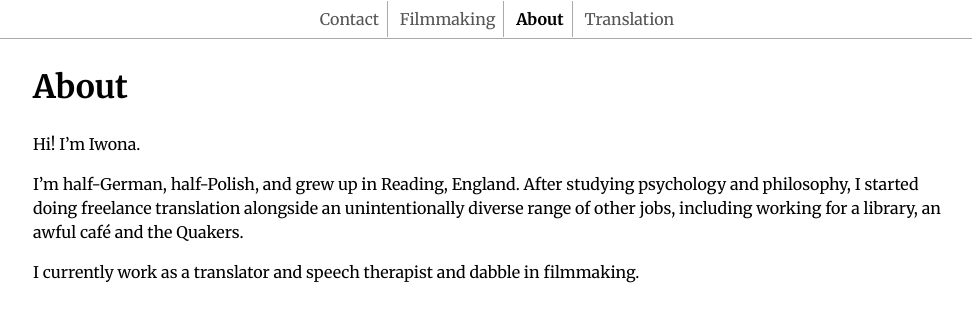
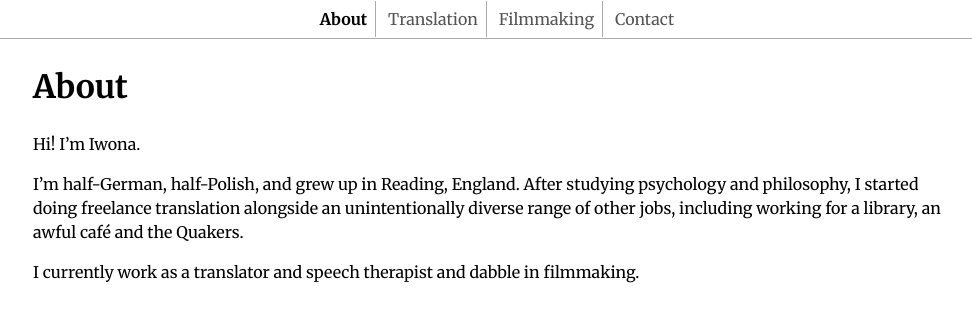
Before and after one commit to iwonaluszowicz/iwonaluszowicz.github.io, a Jekyll site: the page built from index.markdown, in a window 1280 px wide. Shown: the top 322 px of the page, without its empty margins (143-1115 px from the left). Built offline with Jekyll 4.4.1, drawn with Linux system fonts in a browser that asks for light colours.

Commit message:
Update default.html

```diff
--- a/_layouts/default.html
+++ b/_layouts/default.html
@@ -13,7 +13,7 @@
   </head>
   <body>
     <nav>
-      {% assign pages = site.pages | where: 'include_in_nav', true | order_by: 'nav_order' %}
+      {% assign pages = site.pages | where: 'include_in_nav', true | sort: 'nav_order' %}
       <!-- Comments are to remove whitespace
       {% for p in pages %}
         --><a href="{{ p.url }}"
```
